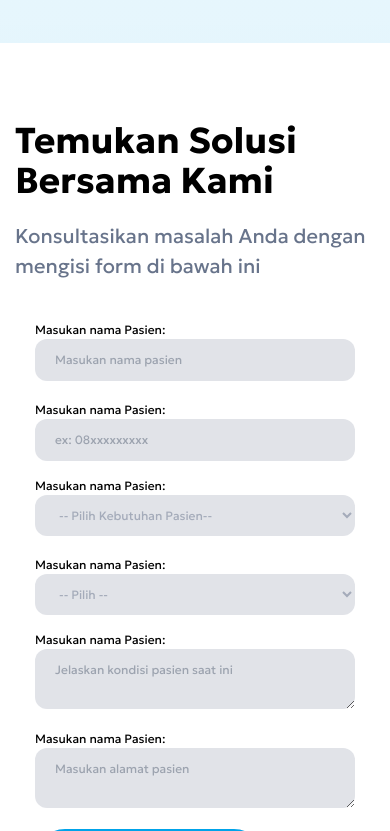
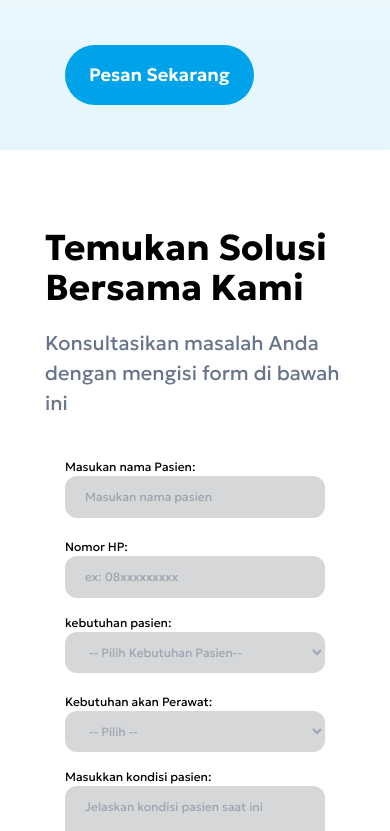
Before and after one commit to rootaditiya/magang-tugas1, a React (Create React App) app: page / in a window 390 px wide. Shown: the part 1013-1844 px from the top of the page. Built offline with nearby package versions, Linux system fonts and the light colour scheme.

Commit message:
edit consult form

```diff
--- a/src/components/Form.js
+++ b/src/components/Form.js
@@ -7,17 +7,9 @@ export default function Form(){
 	const consult = (values) =>{
 		const phoneNumber = "6281378798069";
 		const message = `
-		  *Halo saya ingin Konsultasi*
+		  *Halo saya ingin Konsultasi*\n\n• *Nama:* ${values.pasienName.trim()}\n• *No Hp:* ${values.contactNumber.trim()}\n• *Kondisi Pasien:* ${values.pasienRequired.trim()}\n• *Kebutuhan Pasien:* ${values.susterRequired.trim()}\n• *Kebutuhan Perawat:* ${values.condition.trim()}\n• *Alamat Pasien:* ${values.address.trim()}`.trim();
 
-		  • *Nama:* ${values.pasienName.trim()}
-		  • *No Hp:* ${values.contactNumber.trim()}
-		  • *Kondisi Pasien:* ${values.pasienRequired.trim()}
-		  • *Kebutuhan Pasien:* ${values.susterRequired.trim()}
-		  • *Kebutuhan Perawat:* ${values.condition.trim()}
-		  • *Alamat Pasien:* ${values.address.trim()}
-		`.trim();
-
-		window.open(`https://api.whatsapp.com/send?phone=${phoneNumber}&text=${encodeURIComponent(message)}`, '_blank');
+		window.open(`https://api.whatsapp.com/send?phone=${phoneNumber}&text=${encodeURIComponent(message.trim())}`, '_blank');
 	}
 
 	const formik = useFormik({
@@ -32,7 +24,7 @@ export default function Form(){
 		onSubmit: consult,
 		validationSchema: yup.object().shape({
 			pasienName: yup.string().required().min(3).max(50),
-			contactNumber: yup.string().required().min(8).max(10),
+			contactNumber: yup.string().required().max(12),
 			pasienRequired: yup.string().required().min(3).max(50),
 			susterRequired: yup.string().required().min(3).max(50),
 			condition: yup.string().required().min(3).max(100),
@@ -51,34 +43,34 @@ export default function Form(){
 				<form onSubmit={formik.handleSubmit} className="flex flex-col min-w-full space-y-[1rem] justify-center p-5 min-w-full">
 					<div className="form-control flex flex-col gap-5 lg:flex-row ">
 						<label className="lg:basis-1/2">Masukan nama Pasien:
-						<input type="text" className="" placeholder="Masukan nama pasien" onChange={handleForm} name='pasienName'/>
+						<input type="text" className={formik.values.pasienName ? 'text-appskep-dark' : 'text-appskep-secondary/50'} placeholder="Masukan nama pasien" onChange={handleForm} name='pasienName'/>
 						{formik.errors.pasienName && <div className="text-red-500 text-sm">{formik.errors.pasienName}</div>}
 						</label>
 
-						<label className="lg:basis-1/2">Masukan nama Pasien:
-						<input type="number" className="" placeholder="ex: 08xxxxxxxxx" onChange={handleForm} name='contactNumber'/>
+						<label className="lg:basis-1/2">Nomor HP:
+						<input type="number" className={formik.values.contactNumber ? 'text-appskep-dark-' : 'text-appskep-secondary/50'} placeholder="ex: 08xxxxxxxxx" onChange={handleForm} name='contactNumber'/>
 						{formik.errors.contactRequired && <div className="text-red-500 text-sm">{formik.errors.contactNumber}</div>}
 						</label>
 					</div>
 
 					<div className="form-control flex flex-col gap-5 lg:flex-row">
-						<label className="lg:basis-1/2">Masukan nama Pasien:
-						<select className=" cursor-pointer " onChange={handleForm} name='pasienRequired'>
+						<label className="lg:basis-1/2">kebutuhan pasien:
+						<select className={`${formik.values.pasienRequired ? 'text-appskep-dark' : 'text-appskep-secondary/50'} cursor-pointer `} onChange={handleForm} name='pasienRequired'>
 						    <option value="">-- Pilih Kebutuhan Pasien--</option>
-						    <option value="Ford">Ford</option>
-						    <option value="Volvo">Volvo</option>
-						    <option value="Fiat">Fiat</option>
+						    <option value="option1">option 1</option>
+						    <option value="option2">option 2</option>
+						    <option value="option3">option 3</option>
 						</select>
 						{formik.errors.pasienRequired && <div className="text-red-500 text-sm">{formik.errors.pasienRequired}</div>}
 
 						</label>
 
-						<label className="lg:basis-1/2">Masukan nama Pasien:
-						<select className=" cursor-pointer " onChange={handleForm} name='susterRequired'>
+						<label className="lg:basis-1/2">Kebutuhan akan Perawat:
+						<select  className={`${formik.values.susterRequired ? 'text-appskep-dark' : 'text-appskep-secondary/50'} cursor-pointer `} onChange={handleForm} name='susterRequired'>
 						    <option value="">-- Pilih --</option>
-						    <option value="Ford">Ford</option>
-						    <option value="Volvo">Volvo</option>
-						    <option value="Fiat">Fiat</option>
+						    <option value="option1">option 1</option>
+						    <option value="option2">option 2</option>
+						    <option value="option3">option 3</option>
 						</select>
 						{formik.errors.susterRequired && <div className="text-red-500 text-sm">{formik.errors.susterRequired}</div>}
 
@@ -87,13 +79,13 @@ export default function Form(){
 
 
 					<div className="form-control">
-						<label>Masukan nama Pasien:</label>
+						<label>Masukkan kondisi pasien:</label>
 						<textarea className="" placeholder="Jelaskan kondisi pasien saat ini" onChange={handleForm} name='condition'></textarea>
 						{formik.errors.condition && <div className="text-red-500 text-sm">{formik.errors.condition}</div>}
 					</div>
 
 					<div className="form-control">
-						<label>Masukan nama Pasien:</label>
+						<label>Alamat pasien:</label>
 						<textarea className="" placeholder="Masukan alamat pasien" onChange={handleForm} name='address'></textarea>
 						{formik.errors.address && <div className="text-red-500 text-sm">{formik.errors.address}</div>}
 					</div>
--- a/src/components/Header.js
+++ b/src/components/Header.js
@@ -45,7 +45,15 @@ const Header = () => {
 					<Navbar classes="hidden lg:flex flex-row justify-items-center mx-auto space-x-2 text-[12px] font-medium"/>
 
 					<span className="flex items-center ml-auto mr-5 space-x-5">
-						<Button title="Pesan Sekarang" classes="ml-auto hidden md:block"/>
+						<Button title="Pesan Sekarang" classes="ml-auto hidden md:block"
+						onClick={
+							() => {
+					          	const phoneNumber = "6283850206320";
+					          	const message = "Hello!";
+
+					          	window.open(`https://api.whatsapp.com/send?phone=${phoneNumber}&text=${encodeURIComponent(message)}`, '_blank');
+					        	}
+						}/>
 						<h2	className={`select-none lg:hidden sm:block hover:cursor-pointer px-2 rounded-lg hover:is-active  ${openMenu ? 'is-active':'text-appskep-secondary'} `} onClick={openMenuToggle} > = </h2>
 					</span>
 
--- a/src/components/Section.js
+++ b/src/components/Section.js
@@ -15,15 +15,6 @@ const Section = ({
 		<div id={id} className={`relative flex justify-center items-center scroll-mt-20 py-[39px] sm:py-[32px] ${className || ''} ${customPaddings ?? 'sm:px-10 xs:px-5 2xs:px-3'}`}
 		>
 			{children}
-
-			<div className="hidden absolute top-0 left-5 w-0.25 h-full bg-appskep-primary pointer-events-none md:block lg:left-7.5 xl:left:10" />
-			<div className="hidden absolute top-0 right-5 w-0.25 h-full bg-appskep-primary pointer-events-none md:block lg:right-7.5 xl:right:10" />
-
-			{crosses && (
-				<>
-					<div className={`hidden absolute top-0 left-7.5 right-7.5 h-0.25 bg-stroke-1 ${crossesOffset && crossesOffset} pointer-events-none lg:block xl:left-10 right-10`}></div>
-				</>
-				)}
 		</div>
 	);
 }
--- a/src/index.css
+++ b/src/index.css
@@ -38,7 +38,7 @@
   }
 
  .form-group{
-    @apply bg-appskep-secondary/20 text-appskep-secondary/50 rounded-xl px-5 py-3 focus:border-2 focus:text-appskep-secondary;
+    @apply bg-appskep-secondary/20 rounded-xl px-5 py-3 focus:border-2 focus:text-appskep-secondary;
   }
 
   form {
@@ -49,7 +49,7 @@
   }
 
   form .form-control input, textarea, select {
-    @apply w-full px-[0.7rem] py-[0.5rem] bg-appskep-secondary/20 text-appskep-secondary/50 rounded-xl px-5 py-3 focus:border-2 focus:text-appskep-secondary;
+    @apply w-full px-[0.7rem] py-[0.5rem] bg-appskep-dark/20 rounded-xl px-5 py-3 focus:border-2 focus:text-appskep-dark;
   }
 
 }
--- a/tailwind.config.js
+++ b/tailwind.config.js
@@ -8,7 +8,7 @@ module.exports = {
     extend: {
       screens:{
         'xs': '480px',
-        '2xs': '360px',
+        '2xs': '300px',
       },
       colors: {
         'appskep': {
```
